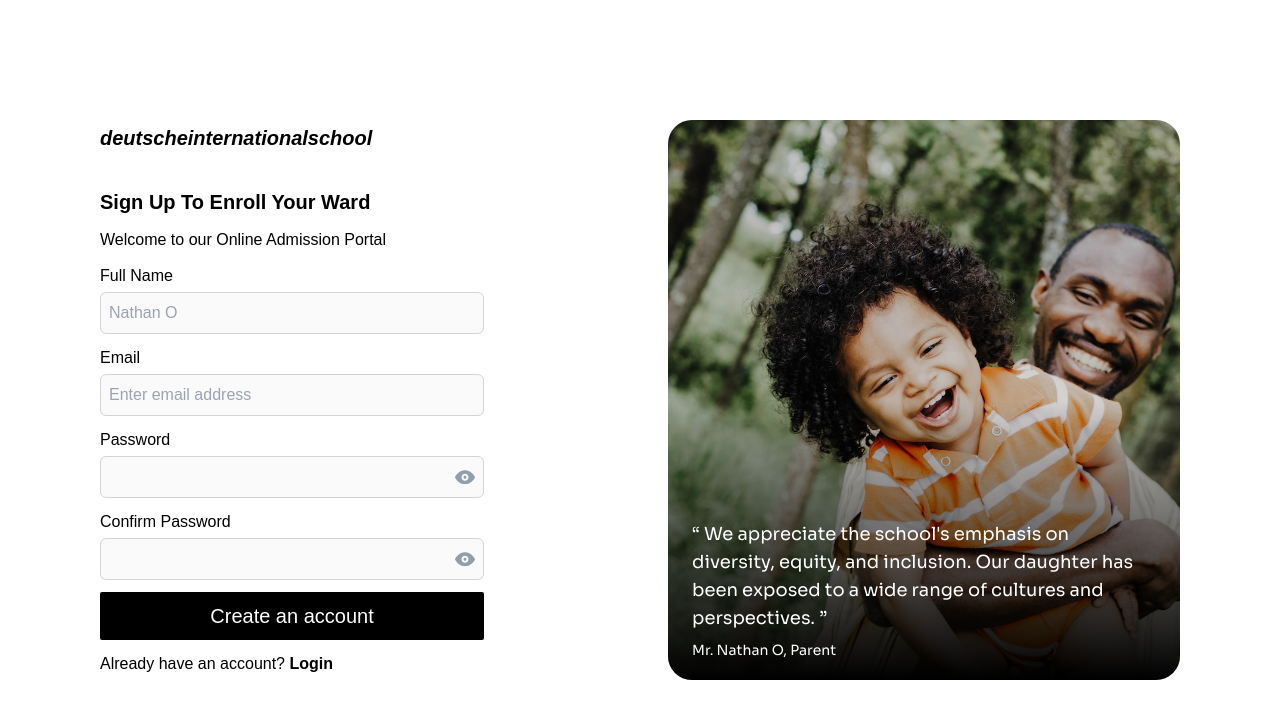
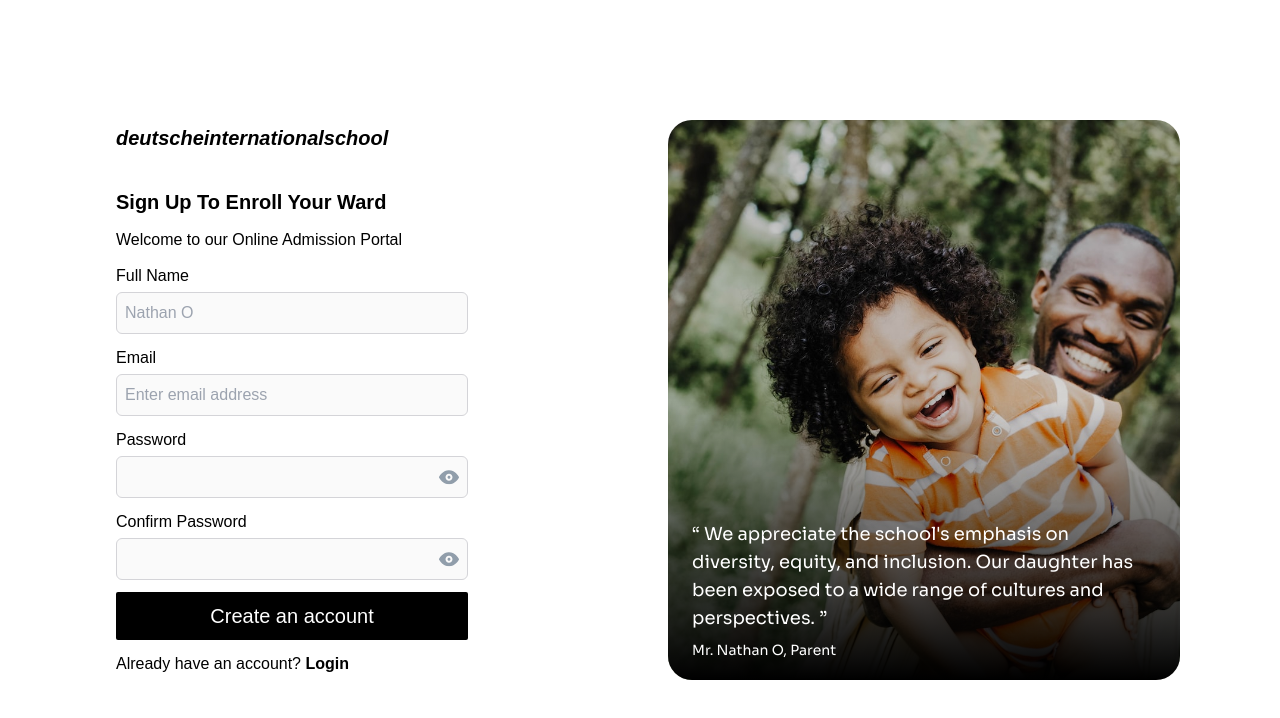
Before and after one commit to sappiah085/project-management, a Next.js app: page /admission in a window 1280 px wide. Shown: the top 718 px of the page. Built offline with nearby package versions, Linux system fonts and the light colour scheme; a web font is replaced by a local one.

Commit message:
initial commit

```diff
--- a/pages/admission.tsx
+++ b/pages/admission.tsx
@@ -75,7 +75,7 @@ const Admission: NextPageWithLayout = () => {
             setOpen={() => setOpen((pre) => ({ ...pre, open: !open.open }))}
           />
         )}
-        <section className="flex h-full overflow-x-hidden  w-full max-w-sm flex-col gap-9">
+        <section className="flex h-full px-4 overflow-x-hidden  w-full max-w-sm flex-col gap-9">
           <LogoName />
           <form onSubmit={onSubmit} className="flex flex-col gap-3 w-full ">
             <h2 className="font-semibold text-xl">
--- a/pages/enrollment.tsx
+++ b/pages/enrollment.tsx
@@ -43,8 +43,7 @@ export default function Enrollment() {
   //popup
   function popupFunc() {
     setPopUp((pre) => !pre);
-    router.reload();
-  }
+}
   const data = useUser();
 
   //query student and set id
--- a/pages/login.tsx
+++ b/pages/login.tsx
@@ -68,7 +68,7 @@ export default function LogIn() {
               />
             )}
             <LogoName />
-            <form className="flex overflow-x-hidden flex-col gap-3 w-full" onSubmit={onSubmit}>
+            <form className="flex overflow-x-hidden px-2 flex-col gap-3 w-full" onSubmit={onSubmit}>
               <h2 className="font-semibold text-xl">Welcome Back</h2>
               <h3>Akwaaba! that’s our way of welcoming you back.</h3>
               <Input
```
